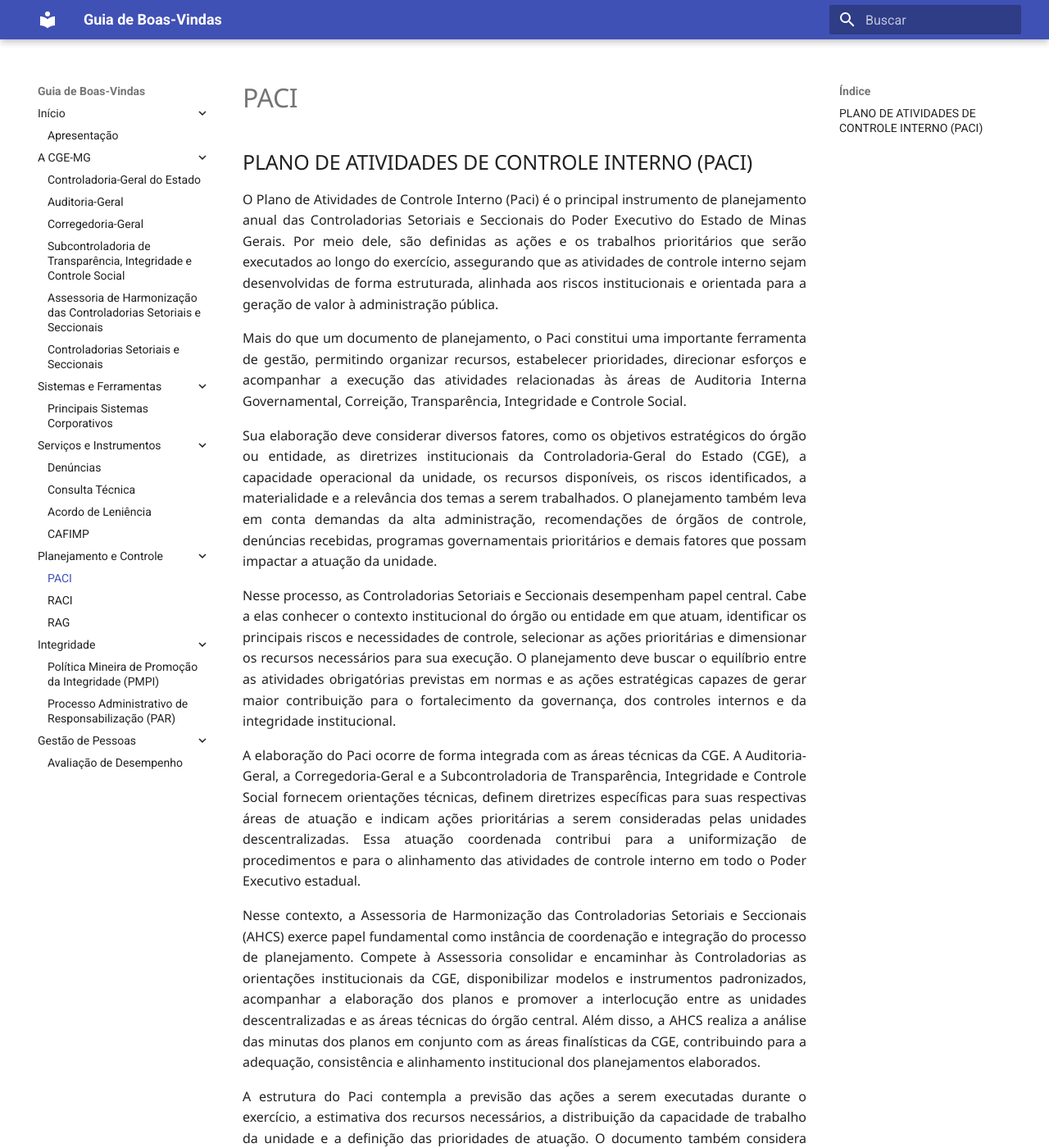
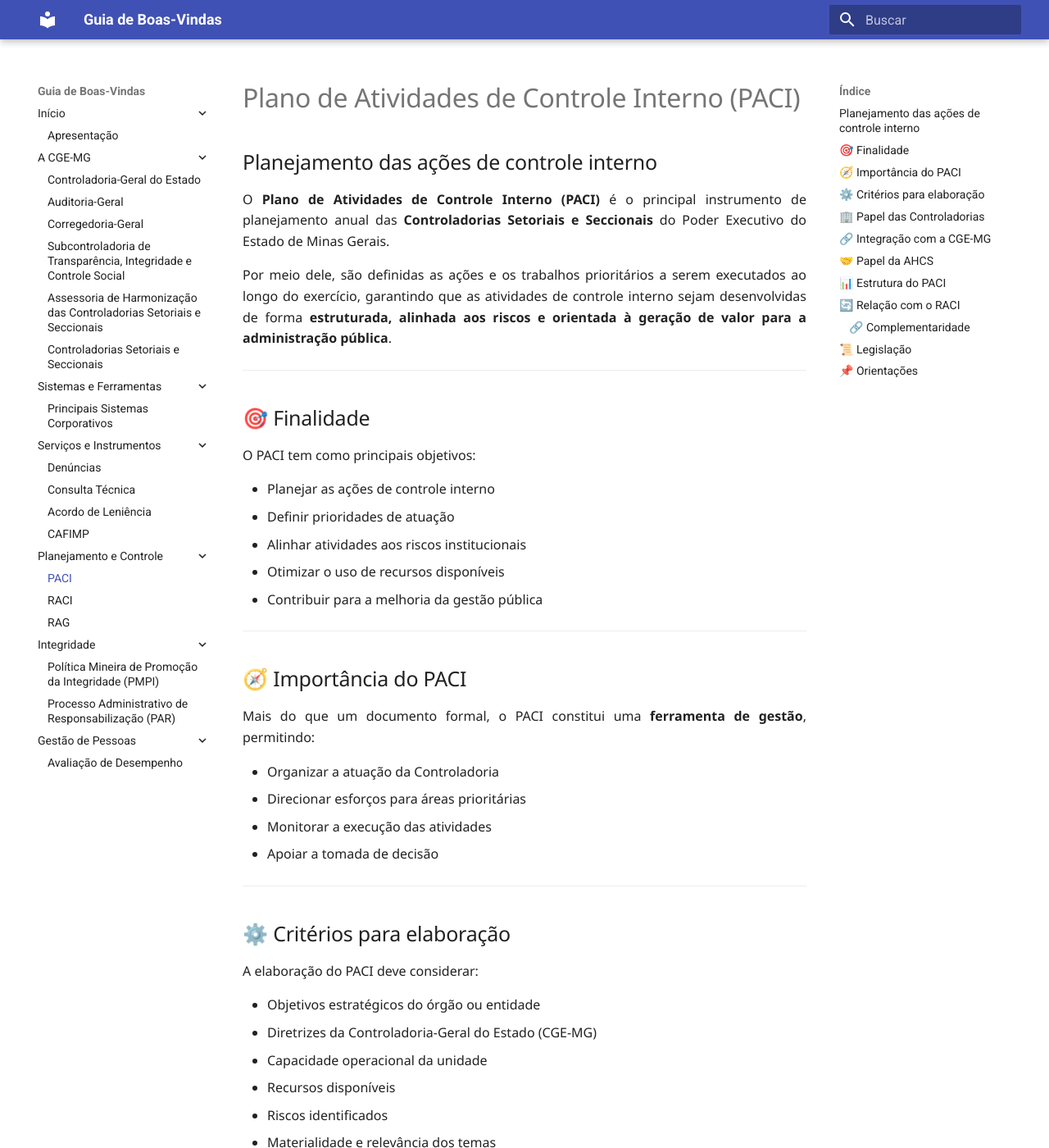
Before and after one commit to CGEMG-AHCS/guia-de-boas-vindas, an MkDocs documentation site: the page built from docs/paci.md, in a window 1280 px wide and 1400 px high. Shown: the whole window at 82% size. Built offline with MkDocs 1.6.1 and Material for MkDocs 9.7.7, drawn with Linux system fonts in a browser that asks for light colours; some of the changed text lies outside the part shown.

Commit message:
Update paci.md

```diff
--- a/docs/paci.md
+++ b/docs/paci.md
@@ -1,22 +1,162 @@
-## PLANO DE ATIVIDADES DE CONTROLE INTERNO (PACI)
+# Plano de Atividades de Controle Interno (PACI)
+## Planejamento das ações de controle interno
 
-O Plano de Atividades de Controle Interno (Paci) é o principal instrumento de planejamento anual das Controladorias Setoriais e Seccionais do Poder Executivo do Estado de Minas Gerais. Por meio dele, são definidas as ações e os trabalhos prioritários que serão executados ao longo do exercício, assegurando que as atividades de controle interno sejam desenvolvidas de forma estruturada, alinhada aos riscos institucionais e orientada para a geração de valor à administração pública.
+O **Plano de Atividades de Controle Interno (PACI)** é o principal instrumento de planejamento anual das **Controladorias Setoriais e Seccionais** do Poder Executivo do Estado de Minas Gerais.
 
-Mais do que um documento de planejamento, o Paci constitui uma importante ferramenta de gestão, permitindo organizar recursos, estabelecer prioridades, direcionar esforços e acompanhar a execução das atividades relacionadas às áreas de Auditoria Interna Governamental, Correição, Transparência, Integridade e Controle Social.
+Por meio dele, são definidas as ações e os trabalhos prioritários a serem executados ao longo do exercício, garantindo que as atividades de controle interno sejam desenvolvidas de forma **estruturada, alinhada aos riscos e orientada à geração de valor para a administração pública**.
 
-Sua elaboração deve considerar diversos fatores, como os objetivos estratégicos do órgão ou entidade, as diretrizes institucionais da Controladoria-Geral do Estado (CGE), a capacidade operacional da unidade, os recursos disponíveis, os riscos identificados, a materialidade e a relevância dos temas a serem trabalhados. O planejamento também leva em conta demandas da alta administração, recomendações de órgãos de controle, denúncias recebidas, programas governamentais prioritários e demais fatores que possam impactar a atuação da unidade.
+---
 
-Nesse processo, as Controladorias Setoriais e Seccionais desempenham papel central. Cabe a elas conhecer o contexto institucional do órgão ou entidade em que atuam, identificar os principais riscos e necessidades de controle, selecionar as ações prioritárias e dimensionar os recursos necessários para sua execução. O planejamento deve buscar o equilíbrio entre as atividades obrigatórias previstas em normas e as ações estratégicas capazes de gerar maior contribuição para o fortalecimento da governança, dos controles internos e da integridade institucional.
+## 🎯 Finalidade
 
-A elaboração do Paci ocorre de forma integrada com as áreas técnicas da CGE. A Auditoria-Geral, a Corregedoria-Geral e a Subcontroladoria de Transparência, Integridade e Controle Social fornecem orientações técnicas, definem diretrizes específicas para suas respectivas áreas de atuação e indicam ações prioritárias a serem consideradas pelas unidades descentralizadas. Essa atuação coordenada contribui para a uniformização de procedimentos e para o alinhamento das atividades de controle interno em todo o Poder Executivo estadual.
+O PACI tem como principais objetivos:
 
-Nesse contexto, a Assessoria de Harmonização das Controladorias Setoriais e Seccionais (AHCS) exerce papel fundamental como instância de coordenação e integração do processo de planejamento. Compete à Assessoria consolidar e encaminhar às Controladorias as orientações institucionais da CGE, disponibilizar modelos e instrumentos padronizados, acompanhar a elaboração dos planos e promover a interlocução entre as unidades descentralizadas e as áreas técnicas do órgão central. Além disso, a AHCS realiza a análise das minutas dos planos em conjunto com as áreas finalísticas da CGE, contribuindo para a adequação, consistência e alinhamento institucional dos planejamentos elaborados.
+- Planejar as ações de controle interno
+- Definir prioridades de atuação
+- Alinhar atividades aos riscos institucionais
+- Otimizar o uso de recursos disponíveis
+- Contribuir para a melhoria da gestão pública
 
-A estrutura do Paci contempla a previsão das ações a serem executadas durante o exercício, a estimativa dos recursos necessários, a distribuição da capacidade de trabalho da unidade e a definição das prioridades de atuação. O documento também considera atividades de gestão da própria unidade, capacitação dos servidores e demandas recorrentes que integram a rotina das Controladorias.
+---
 
-Ao final de cada exercício, a execução do planejamento é formalizada por meio do Relatório de Atividades de Controle Interno (Raci), instrumento que registra os resultados alcançados, as ações executadas e os principais benefícios gerados pelas atividades de controle interno. Dessa forma, Paci e Raci constituem instrumentos complementares de planejamento, monitoramento e prestação de contas, fortalecendo a atuação das Controladorias Setoriais e Seccionais e contribuindo para a melhoria contínua da gestão pública estadual.
+## 🧭 Importância do PACI
 
+Mais do que um documento formal, o PACI constitui uma **ferramenta de gestão**, permitindo:
 
- ## Legislação
+- Organizar a atuação da Controladoria
+- Direcionar esforços para áreas prioritárias
+- Monitorar a execução das atividades
+- Apoiar a tomada de decisão
 
-As diretrizes que orientam a elaboração do Plano de Atividades de Controle Interno estão previstas na [Instrução Normativa CGE/GAB nº 01/2023](https://www.pesquisalegislativa.mg.gov.br/LegislacaoCompleta.aspx?cod=207385&marc=).
+---
+
+## ⚙️ Critérios para elaboração
+
+A elaboração do PACI deve considerar:
+
+- Objetivos estratégicos do órgão ou entidade
+- Diretrizes da Controladoria-Geral do Estado (CGE-MG)
+- Capacidade operacional da unidade
+- Recursos disponíveis
+- Riscos identificados
+- Materialidade e relevância dos temas
+
+Também devem ser considerados:
+
+- Demandas da alta administração
+- Recomendações de órgãos de controle
+- Denúncias recebidas
+- Programas governamentais prioritários
+
+---
+
+## 🏢 Papel das Controladorias
+
+As **Controladorias Setoriais e Seccionais** são responsáveis por:
+
+- Conhecer o contexto institucional
+- Identificar riscos e necessidades de controle
+- Definir as ações prioritárias
+- Dimensionar os recursos necessários
+
+O planejamento deve buscar equilíbrio entre:
+
+- Atividades obrigatórias
+- Ações estratégicas de maior impacto
+
+---
+
+## 🔗 Integração com a CGE-MG
+
+A elaboração do PACI ocorre de forma integrada com as áreas técnicas da CGE:
+
+- Auditoria-Geral
+- Corregedoria-Geral
+- Subcontroladoria de Transparência, Integridade e Controle Social
+
+Essas áreas:
+
+- Fornecem orientações técnicas
+- Definem diretrizes específicas
+- Indicam ações prioritárias
+
+---
+
+## 🤝 Papel da AHCS
+
+A **Assessoria de Harmonização das Controladorias Setoriais e Seccionais (AHCS)** exerce papel central no processo de planejamento.
+
+Suas atribuições incluem:
+
+- Consolidar orientações institucionais
+- Disponibilizar modelos e instrumentos padronizados
+- Acompanhar a elaboração dos planos
+- Promover a interlocução entre unidades
+
+Além disso:
+
+- Analisa as minutas do PACI
+- Atua em conjunto com as áreas técnicas da CGE
+- Contribui para o alinhamento institucional
+
+---
+
+## 📊 Estrutura do PACI
+
+O plano contempla:
+
+- Ações previstas para o exercício
+- Estimativa de recursos
+- Distribuição da capacidade de trabalho
+- Definição de prioridades
+
+Também inclui:
+
+- Atividades de gestão da unidade
+- Capacitação de servidores
+- Demandas recorrentes
+
+---
+
+## 🔄 Relação com o RACI
+
+Ao final do exercício, a execução do PACI é registrada no:
+
+👉 **Relatório de Atividades de Controle Interno (RACI)**
+
+---
+
+### 🔗 Complementaridade
+
+- **PACI** → Planejamento
+- **RACI** → Monitoramento e prestação de contas
+
+Esses instrumentos:
+
+- Fortalecem a atuação das Controladorias
+- Permitem avaliar resultados
+- Contribuem para a melhoria contínua
+
+---
+
+## 📜 Legislação
+
+As diretrizes do PACI estão previstas na:
+
+📜 **Instrução Normativa CGE/GAB nº 01/2023**
+🔗 https://www.pesquisalegislativa.mg.gov.br/LegislacaoCompleta.aspx?cod=207385
+
+---
+
+## 📌 Orientações
+
+!!! note "Importante"
+    O PACI é o principal instrumento de organização das atividades de controle interno ao longo do exercício.
+
+!!! tip "Boa prática"
+    O planejamento deve ser orientado por riscos e priorizar ações que gerem maior valor para a gestão pública.
+
+!!! warning "Atenção"
+    A elaboração do PACI deve observar as diretrizes institucionais e os normativos vigentes da CGE-MG.
+
+---
```
